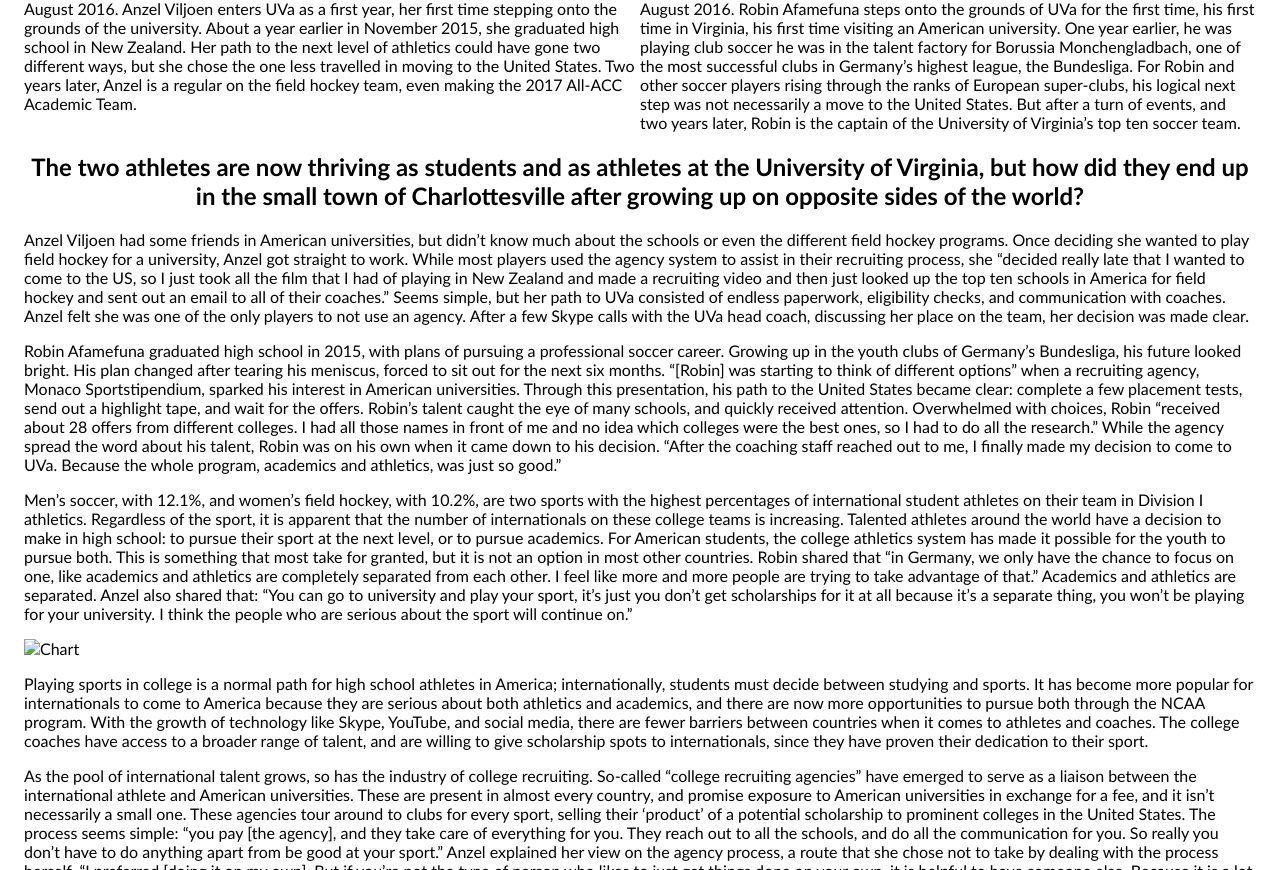
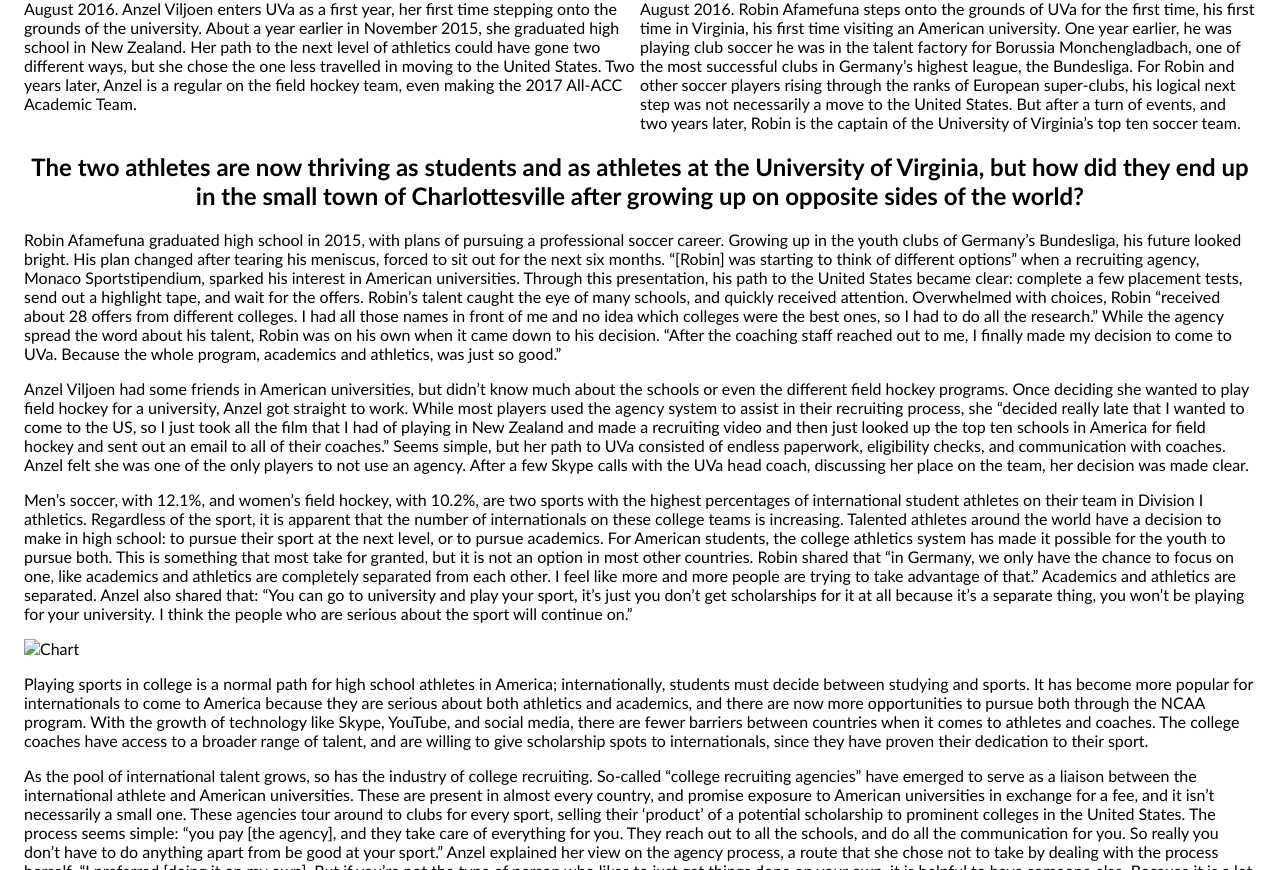
Before and after one commit to as5rp/aSportsStory, a Jekyll site: the page index.html, which Jekyll copies as it is, in a window 1280 px wide and 900 px high, scrolled down 483 px, cut to the strip 30-900 px from the top of the window. Built offline with Jekyll 4.4.1, drawn with Linux system fonts in a browser that asks for light colours; part of the change alters nothing that is shown.

```diff
--- a/index.html
+++ b/index.html
@@ -11,8 +11,9 @@
 		<div class="row"><div class="column1">August 2016. Robin Afamefuna steps onto the grounds of UVa for the first time, his first time in Virginia, his first time visiting an American university. One year earlier, he was playing club soccer he was in the talent factory for Borussia Monchengladbach, one of the most successful clubs in Germany’s highest league, the Bundesliga. For Robin and other soccer players rising through the ranks of European super-clubs, his logical next step was not necessarily a move to the United States. But after a turn of events, and two years later, Robin is the captain of the University of Virginia’s top ten soccer team.</div>
 		<div class="column2">August 2016. Anzel Viljoen enters UVa as a first year, her first time stepping onto the grounds of the university. About a year earlier in November 2015, she graduated high school in New Zealand. Her path to the next level of athletics could have gone two different ways, but she chose the one less travelled in moving to the United States. Two years later, Anzel is a regular on the field hockey team, even making the 2017 All-ACC Academic Team. </div></div>
 		<h2> The two athletes are now thriving as students and as athletes at the University of Virginia, but how did they end up in the small town of Charlottesville after growing up on opposite sides of the world? </h2>
+		<p>Robin Afamefuna graduated high school in 2015, with plans of pursuing a professional soccer career. Growing up in the youth clubs of Germany’s Bundesliga, his future looked bright. His plan changed after tearing his meniscus, forced to sit out for the next six months. “[Robin] was starting to think of different options” when a recruiting agency, Monaco Sportstipendium, sparked his interest in American universities. Through this presentation, his path to the United States became clear: complete a few placement tests, send out a highlight tape, and wait for the offers. Robin’s talent caught the eye of many schools, and quickly received attention. Overwhelmed with choices, Robin “received about 28 offers from different colleges. I had all those names in front of me and no idea which colleges were the best ones, so I had to do all the research.” While the agency spread the word about his talent, Robin was on his own when it came down to his decision. “After the coaching staff reached out to me, I finally made my decision to come to UVa. Because the whole program, academics and athletics, was just so good.”</p>
 		<p> Anzel Viljoen had some friends in American universities, but didn’t know much about the schools or even the different field hockey programs. Once deciding she wanted to play field hockey for a university, Anzel got straight to work. While most players used the agency system to assist in their recruiting process, she “decided really late that I wanted to come to the US, so I just took all the film that I had of playing in New Zealand and made a recruiting video and then just looked up the top ten schools in America for field hockey and sent out an email to all of their coaches.” Seems simple, but her path to UVa consisted of endless paperwork, eligibility checks, and communication with coaches. Anzel felt she was one of the only players to not use an agency. After a few Skype calls with the UVa head coach, discussing her place on the team, her decision was made clear. </p>
-		<p>Robin Afamefuna graduated high school in 2015, with plans of pursuing a professional soccer career. Growing up in the youth clubs of Germany’s Bundesliga, his future looked bright. His plan changed after tearing his meniscus, forced to sit out for the next six months. “[Robin] was starting to think of different options” when a recruiting agency, Monaco Sportstipendium, sparked his interest in American universities. Through this presentation, his path to the United States became clear: complete a few placement tests, send out a highlight tape, and wait for the offers. Robin’s talent caught the eye of many schools, and quickly received attention. Overwhelmed with choices, Robin “received about 28 offers from different colleges. I had all those names in front of me and no idea which colleges were the best ones, so I had to do all the research.” While the agency spread the word about his talent, Robin was on his own when it came down to his decision. “After the coaching staff reached out to me, I finally made my decision to come to UVa. Because the whole program, academics and athletics, was just so good.”</p>
+
 		<p> Men’s soccer, with 12.1%, and women’s field hockey, with 10.2%, are two sports with the highest percentages of international student athletes on their team in Division I athletics. Regardless of the sport, it is apparent that the number of internationals on these college teams is increasing. Talented athletes around the world have a decision to make in high school: to pursue their sport at the next level, or to pursue academics. For American students, the college athletics system has made it possible for the youth to pursue both. This is something that most take for granted, but it is not an option in most other countries. Robin shared that “in Germany, we only have the chance to focus on one, like academics and athletics are completely separated from each other. I feel like more and more people are trying to take advantage of that.” Academics and athletics are separated. Anzel also shared that: “You can go to university and play your sport, it’s just you don’t get scholarships for it at all because it’s a separate thing, you won’t be playing for your university. I think the people who are serious about the sport will continue on.”</p>
 		<div><img src="aSportsStory/Picture1.PNG" alt="Chart"></div>
 
```
